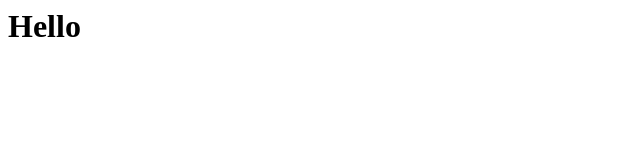
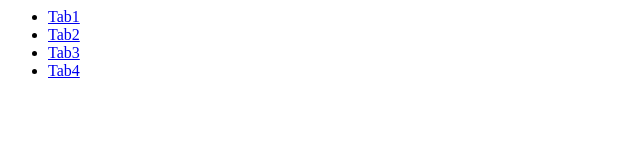
Before and after one commit to hrfmmymt/react-flow-01, a React app: page / in a window 1280 px wide. Shown: the whole page, without its empty margins (0-640 px from the left). Built offline with nearby package versions, Linux system fonts and the light colour scheme.

Commit message:
add tabs.

```diff
--- a/package.json
+++ b/package.json
@@ -4,7 +4,9 @@
   "description": "",
   "main": "index.js",
   "scripts": {
-    "test": "echo \"Error: no test specified\" && exit 1"
+    "test": "echo \"Error: no test specified\" && exit 1",
+    "watch": "$(npm bin)/watchify -t babelify -o public/bundle.js src/index.js -v",
+    "build": "$(npm bin)/browserify -t babelify -o public/bundle.js src/index.js"
   },
   "keywords": [],
   "author": "",
--- a/public/index.html
+++ b/public/index.html
@@ -4,7 +4,7 @@
   <meta charset="utf8" >
 </head>
 <body>
-  <div class="main"></div>
+  <div id="sample" class="main"></div>
   <script src="bundle.js"></script>
 </body>
 </html>
--- a/src/index.js
+++ b/src/index.js
@@ -1,4 +1,69 @@
-import ReactDOM from "react-dom";
-import React from "react";
-const el = document.querySelector(".main");
-ReactDOM.render(<h1>Hello</h1>, el)
+import ReactDOM from 'react-dom';
+import React from 'react';
+
+// const el = document.querySelector('.main');
+// ReactDOM.render(<h1>Hello</h1>, el)
+
+// class App extends React.Component {
+//   render() {
+//     return (
+//       <div>
+//         Hello, world!
+//       </div>
+//     );
+//   }
+// }
+
+// var Tabs = React.createClass({
+//     render: function(){
+//         return (
+//             <nav>
+//                 <ul></ul>
+//             </nav>
+//         )
+//     }
+// });
+
+// var Tab = React.createClass({
+//     render: function(){
+//         return (
+//             <li></li>
+//         )
+//     }
+// });
+
+const tabList = [
+  { 'id': 1, 'name': 'Tab1', 'url': '/tab1' },
+  { 'id': 2, 'name': 'Tab2', 'url': '/tab2' },
+  { 'id': 3, 'name': 'Tab3', 'url': '/tab3' },
+  { 'id': 4, 'name': 'Tab4', 'url': '/tab4' }
+];
+
+class Tab extends React.Component {
+  render() {
+    return (
+      <li><a href={this.props.url}>{this.props.name}</a></li>
+    );
+  }
+}
+
+class Tabs extends React.Component {
+  render() {
+    return (
+      <nav>
+        <ul>
+          {this.props.tabList.map((tab) => {
+            return (
+              <Tab url={tab.url} name={tab.name} />
+            );
+          })}
+        </ul>
+      </nav>
+    );
+  }
+}
+
+ReactDOM.render(
+    <Tabs tabList={tabList} />,
+    document.getElementById('sample')
+);
```
